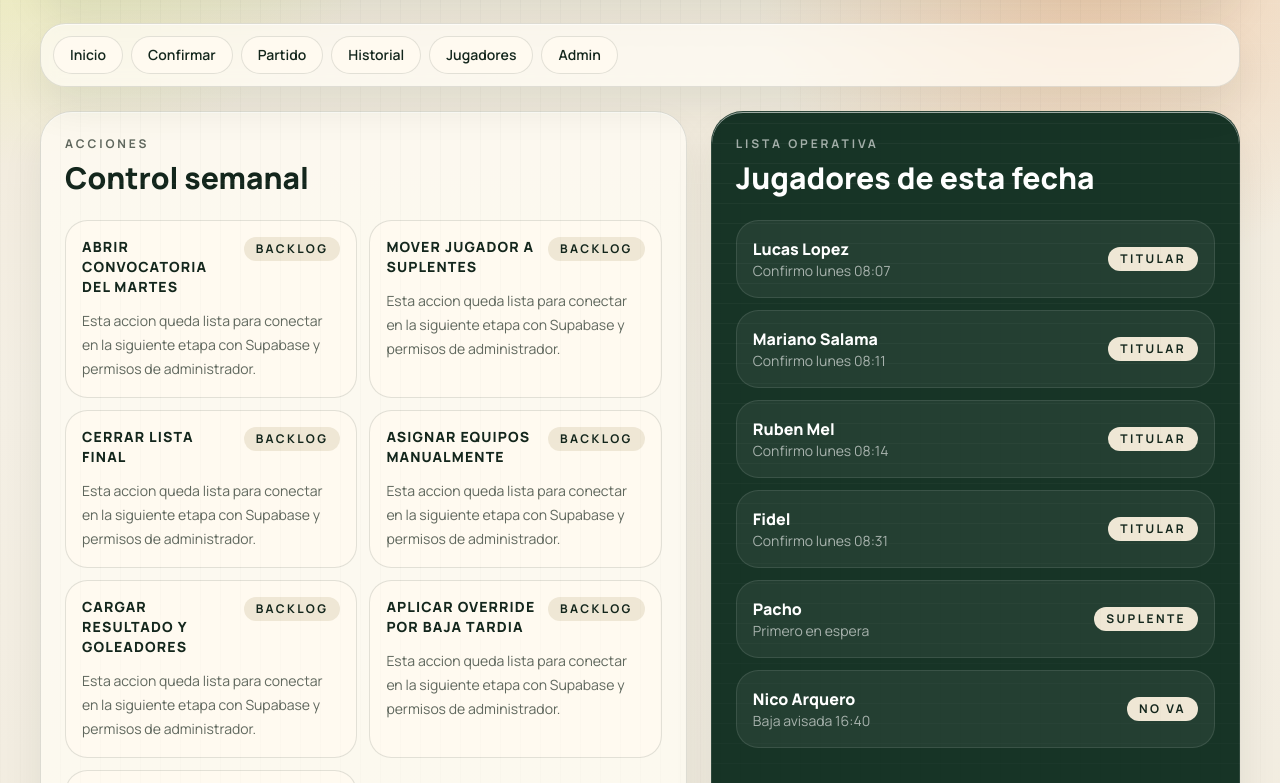
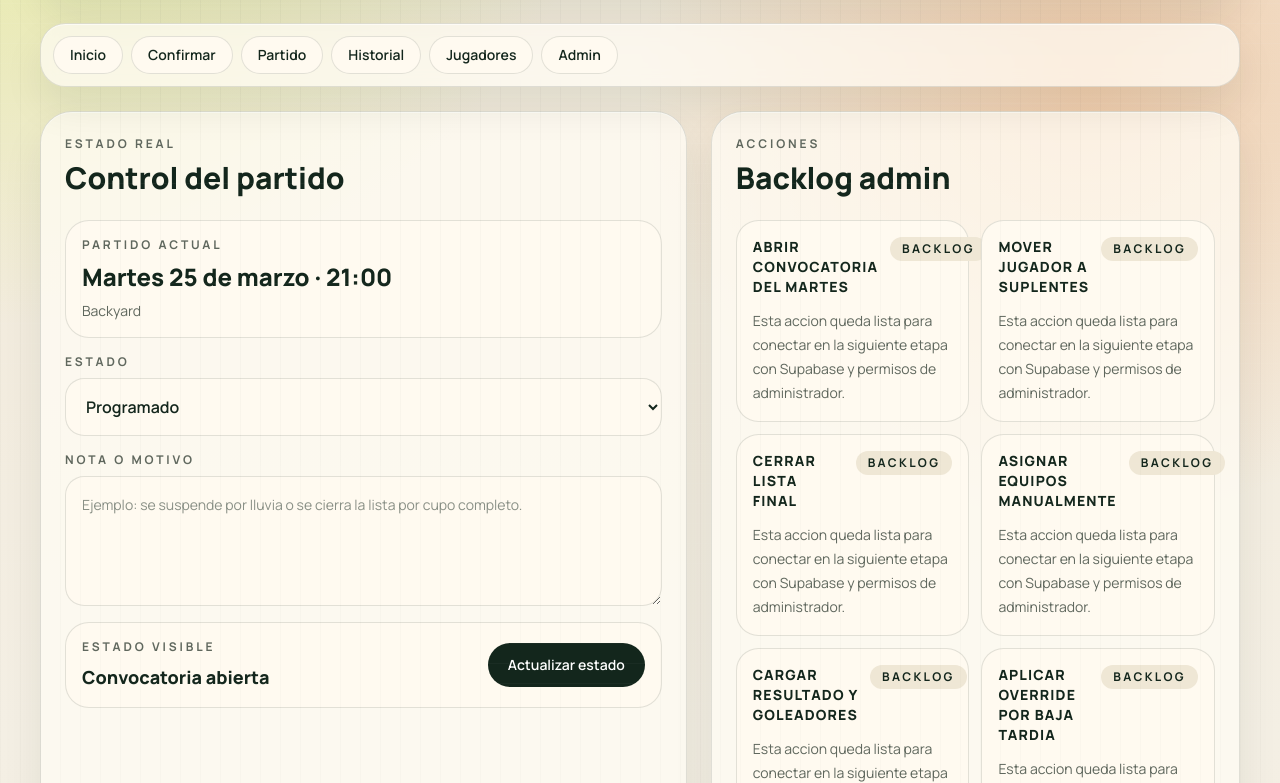
Before and after one commit to atomaculus/football_tracker, a Next.js app in the folder web/: page /admin in a window 1280 px wide. Shown: the part 317-1100 px from the top of the page. Built offline with nearby package versions, Linux system fonts and the light colour scheme; no server answers; the database is empty.

Commit message:
Add real admin match status controls

```diff
--- /dev/null
+++ b/web/src/app/admin/actions.ts
@@ -0,0 +1,62 @@
+"use server";
+
+import { revalidatePath } from "next/cache";
+
+import { getSupabaseClient, hasSupabaseEnv } from "@/lib/supabase";
+
+export type MatchAdminActionState = {
+  message: string;
+  status: "idle" | "success" | "error" | "demo";
+};
+
+export async function updateMatchStatus(
+  _previousState: MatchAdminActionState,
+  formData: FormData,
+): Promise<MatchAdminActionState> {
+  const matchId = String(formData.get("matchId") ?? "");
+  const status = String(formData.get("status") ?? "");
+  const notes = String(formData.get("notes") ?? "").trim();
+
+  if (!matchId || !status) {
+    return {
+      message: "Falta el partido o el estado a actualizar.",
+      status: "error",
+    };
+  }
+
+  if (!hasSupabaseEnv()) {
+    return {
+      message: "La accion admin queda lista cuando la app use Supabase real.",
+      status: "demo",
+    };
+  }
+
+  const supabase = getSupabaseClient();
+  if (!supabase) {
+    return {
+      message: "No se pudo conectar con Supabase.",
+      status: "error",
+    };
+  }
+
+  const { error } = await supabase
+    .from("matches")
+    .update({ notes: notes || null, status })
+    .eq("id", matchId);
+
+  if (error) {
+    return {
+      message: "No se pudo actualizar el estado del partido.",
+      status: "error",
+    };
+  }
+
+  revalidatePath("/");
+  revalidatePath("/admin");
+  revalidatePath("/confirmar");
+
+  return {
+    message: "Estado del partido actualizado.",
+    status: "success",
+  };
+}
--- a/web/src/app/admin/page.tsx
+++ b/web/src/app/admin/page.tsx
@@ -1,10 +1,12 @@
 import { AppShell } from "@/components/app-shell";
+import { AdminMatchControls } from "@/components/admin-match-controls";
 import { Pill, SectionCard } from "@/components/ui";
 import { getAdminPageData, getDashboardData } from "@/lib/data";
 
 export default async function AdminPage() {
   const { navItems, nextMatch } = await getDashboardData();
-  const { adminActions, attendanceBoard, laundryDuty } = await getAdminPageData();
+  const { adminActions, attendanceBoard, currentMatch, laundryDuty } =
+    await getAdminPageData();
 
   return (
     <AppShell
@@ -14,7 +16,9 @@ export default async function AdminPage() {
       nextMatch={nextMatch}
     >
       <section className="grid gap-6 lg:grid-cols-[1.1fr_0.9fr]">
-        <SectionCard eyebrow="Acciones" title="Control semanal">
+        <AdminMatchControls currentMatch={currentMatch} />
+
+        <SectionCard eyebrow="Acciones" title="Backlog admin">
           <div className="grid gap-3 sm:grid-cols-2">
             {adminActions.map((action) => (
               <div
--- a/web/src/app/confirmar/actions.ts
+++ b/web/src/app/confirmar/actions.ts
@@ -40,6 +40,29 @@ export async function submitAvailabilityResponse(
     };
   }
 
+  const { data: match, error: matchError } = await supabase
+    .from("matches")
+    .select("status")
+    .eq("id", matchId)
+    .maybeSingle();
+
+  if (matchError || !match) {
+    return {
+      message: "No se encontro el partido para registrar la respuesta.",
+      status: "error",
+    };
+  }
+
+  if (match.status !== "open") {
+    return {
+      message:
+        match.status === "suspended"
+          ? "La fecha esta suspendida. No se pueden cargar respuestas."
+          : "La convocatoria esta cerrada. No se pueden cambiar respuestas ahora.",
+      status: "error",
+    };
+  }
+
   const { error } = await supabase.from("availability_responses").upsert(
     {
       match_id: matchId,
--- a/web/src/app/confirmar/page.tsx
+++ b/web/src/app/confirmar/page.tsx
@@ -19,8 +19,11 @@ export default async function ConfirmPage() {
         attendanceBoard={availabilityData.attendanceBoard}
         availabilityOptions={availabilityData.availabilityOptions}
         matchId={availabilityData.matchId}
+        matchNotes={availabilityData.matchNotes}
+        matchStatus={availabilityData.matchStatus}
         mode={availabilityData.currentMode}
         players={availabilityData.players}
+        submissionsOpen={availabilityData.submissionsOpen}
       />
     </AppShell>
   );
--- /dev/null
+++ b/web/src/components/admin-match-controls.tsx
@@ -0,0 +1,106 @@
+"use client";
+
+import { useActionState } from "react";
+import { useFormStatus } from "react-dom";
+
+import { updateMatchStatus } from "@/app/admin/actions";
+import { SectionCard } from "@/components/ui";
+import type { NextMatch } from "@/types/domain";
+
+const initialMatchAdminActionState = {
+  message: "",
+  status: "idle",
+} as const;
+
+function SubmitButton() {
+  const { pending } = useFormStatus();
+
+  return (
+    <button
+      type="submit"
+      disabled={pending}
+      className="rounded-full bg-foreground px-5 py-3 text-sm font-semibold text-white transition hover:bg-surface-dark disabled:cursor-not-allowed disabled:opacity-60"
+    >
+      {pending ? "Guardando..." : "Actualizar estado"}
+    </button>
+  );
+}
+
+export function AdminMatchControls({ currentMatch }: { currentMatch: NextMatch }) {
+  const [actionState, formAction] = useActionState(
+    updateMatchStatus,
+    initialMatchAdminActionState,
+  );
+
+  return (
+    <SectionCard eyebrow="Estado real" title="Control del partido">
+      <form action={formAction} className="grid gap-4">
+        <input type="hidden" name="matchId" value={currentMatch.id ?? ""} />
+
+        <div className="rounded-[1.5rem] border border-line bg-surface-strong p-4">
+          <p className="text-xs font-bold uppercase tracking-[0.24em] text-muted">
+            Partido actual
+          </p>
+          <p className="mt-2 text-2xl font-black">
+            {currentMatch.dateLabel} {" · "} {currentMatch.timeLabel}
+          </p>
+          <p className="mt-2 text-sm text-muted">{currentMatch.venue}</p>
+        </div>
+
+        <label className="grid gap-2">
+          <span className="text-xs font-bold uppercase tracking-[0.24em] text-muted">
+            Estado
+          </span>
+          <select
+            name="status"
+            defaultValue={currentMatch.rawStatus ?? "scheduled"}
+            className="rounded-[1.2rem] border border-line bg-surface-strong px-4 py-4 text-base font-semibold outline-none transition focus:border-foreground"
+          >
+            <option value="scheduled">Programado</option>
+            <option value="open">Convocatoria abierta</option>
+            <option value="closed">Lista cerrada</option>
+            <option value="suspended">Partido suspendido</option>
+            <option value="played">Partido jugado</option>
+          </select>
+        </label>
+
+        <label className="grid gap-2">
+          <span className="text-xs font-bold uppercase tracking-[0.24em] text-muted">
+            Nota o motivo
+          </span>
+          <textarea
+            name="notes"
+            defaultValue={currentMatch.notes ?? ""}
+            rows={4}
+            className="rounded-[1.2rem] border border-line bg-surface-strong px-4 py-4 text-sm leading-6 outline-none transition focus:border-foreground"
+            placeholder="Ejemplo: se suspende por lluvia o se cierra la lista por cupo completo."
+          />
+        </label>
+
+        <div className="flex flex-wrap items-center justify-between gap-4 rounded-[1.5rem] border border-line bg-surface-strong p-4">
+          <div>
+            <p className="text-xs font-bold uppercase tracking-[0.24em] text-muted">
+              Estado visible
+            </p>
+            <p className="mt-2 text-lg font-extrabold">{currentMatch.status}</p>
+          </div>
+          <SubmitButton />
+        </div>
+
+        {actionState.status !== "idle" ? (
+          <div
+            className={`rounded-[1.2rem] border px-4 py-3 text-sm leading-6 ${
+              actionState.status === "success"
+                ? "border-lime bg-[#dae8db] text-foreground"
+                : actionState.status === "demo"
+                  ? "border-line bg-[#f1ead8] text-foreground"
+                  : "border-accent/40 bg-[#f7ddc9] text-foreground"
+            }`}
+          >
+            {actionState.message}
+          </div>
+        ) : null}
+      </form>
+    </SectionCard>
+  );
+}
--- a/web/src/lib/data.ts
+++ b/web/src/lib/data.ts
@@ -30,6 +30,7 @@ type MatchRow = {
   id: string;
   location: string | null;
   match_date: string;
+  notes: string | null;
   start_time: string | null;
   status: string;
   target_players: number;
@@ -123,10 +124,13 @@ function buildNextMatch(
 
   return {
     confirmed,
+    id: match.id,
     dateLabel: formatMatchDate(match.match_date),
     fallbackPlayers: match.fallback_players,
     format: match.format_label,
     missing: remaining,
+    notes: match.notes ?? undefined,
+    rawStatus: match.status as NextMatch["rawStatus"],
     status: mapMatchStatus(match.status),
     substitutes,
     targetPlayers: match.target_players,
@@ -177,7 +181,7 @@ async function getUpcomingMatchFromSupabase() {
   const { data, error } = await supabase
     .from("matches")
     .select(
-      "id, match_date, location, start_time, target_players, fallback_players, format_label, status",
+      "id, match_date, location, start_time, target_players, fallback_players, format_label, status, notes",
     )
     .in("status", ["scheduled", "open", "closed", "suspended"])
     .order("match_date", { ascending: true })
@@ -275,7 +279,10 @@ export async function getAvailabilityPageData(): Promise<AvailabilityPageData> {
     availabilityOptions: availabilityOptionsSeed,
     currentMode: hasSupabaseEnv() && upcomingMatch ? "supabase" : "demo",
     matchId: upcomingMatch?.id ?? "seed-next-match",
+    matchNotes: dashboardData.nextMatch.notes,
+    matchStatus: dashboardData.nextMatch.status,
     players: players ?? clusterPlayersSeed.filter((player) => player.status !== "Inactivo"),
+    submissionsOpen: dashboardData.nextMatch.rawStatus === "open" || !upcomingMatch,
   };
 }
 
@@ -302,11 +309,12 @@ export async function getPlayersPageData(): Promise<PlayersPageData> {
 }
 
 export async function getAdminPageData(): Promise<AdminPageData> {
-  const { attendanceBoard, laundryDuty } = await getDashboardData();
+  const { attendanceBoard, laundryDuty, nextMatch } = await getDashboardData();
 
   return {
     adminActions: adminActionsSeed,
     attendanceBoard,
+    currentMatch: nextMatch,
     laundryDuty,
   };
 }
--- a/web/src/types/domain.ts
+++ b/web/src/types/domain.ts
@@ -4,6 +4,7 @@ export type NavItem = {
 };
 
 export type NextMatch = {
+  id?: string;
   dateLabel: string;
   timeLabel: string;
   venue: string;
@@ -11,6 +12,8 @@ export type NextMatch = {
   targetPlayers: number;
   fallbackPlayers: number;
   status: string;
+  rawStatus?: "scheduled" | "open" | "closed" | "played" | "cancelled" | "suspended";
+  notes?: string;
   confirmed: number;
   substitutes: number;
   missing: number;
@@ -79,6 +82,9 @@ export type AvailabilityPageData = {
   currentMode: "demo" | "supabase";
   matchId: string;
   players: ClusterPlayer[];
+  matchStatus: string;
+  matchNotes?: string;
+  submissionsOpen: boolean;
 };
 
 export type DashboardData = {
@@ -106,5 +112,6 @@ export type PlayersPageData = {
 export type AdminPageData = {
   adminActions: AdminAction[];
   attendanceBoard: AttendanceEntry[];
+  currentMatch: NextMatch;
   laundryDuty: LaundryDuty;
 };
```
Also changed, not shown: web/src/components/availability-form.tsx (+36 -6 lines).
